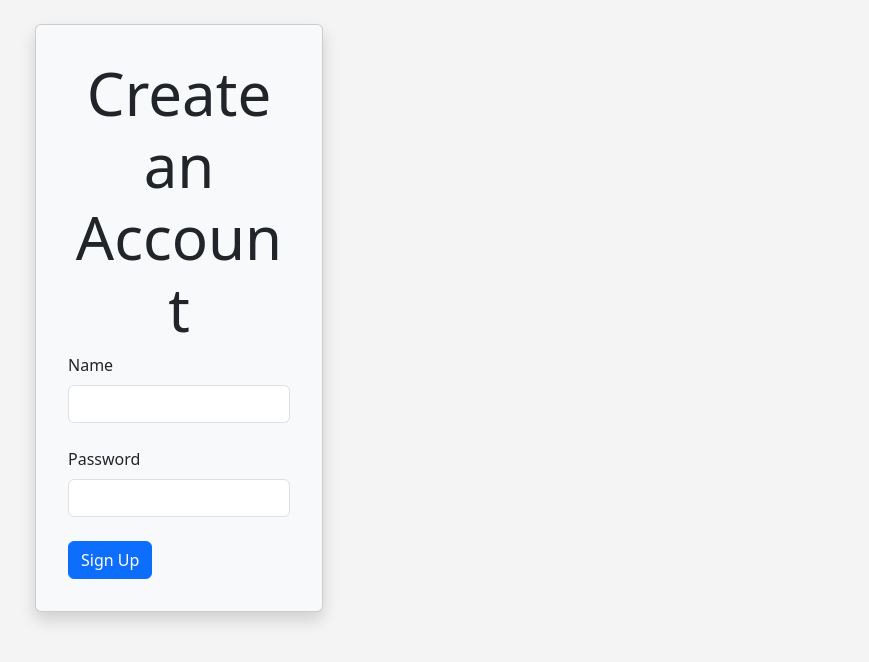
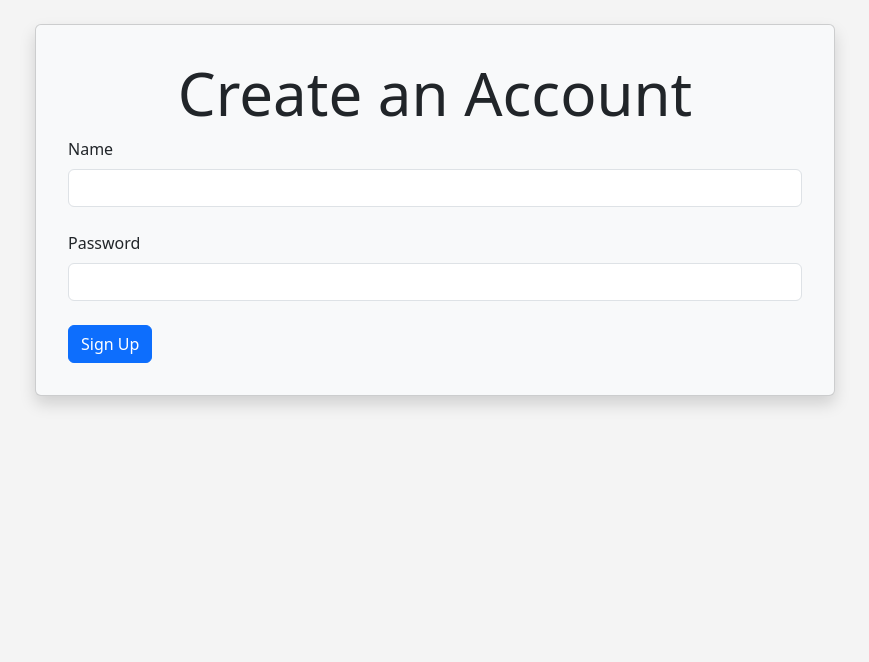
Before and after one commit to ErikBurdett/RoverWeb, a Flask app: page /user/signup in a window 1280 px wide. Shown: the part 56-718 px from the top of the page, without its empty margins (47-916 px from the left). Run offline with Flask 3, Linux system fonts and the light colour scheme; some libraries are stand-ins or nearby versions.

Commit message:
Update sign_up.html

```diff
--- a/api/templates/sign_up.html
+++ b/api/templates/sign_up.html
@@ -9,7 +9,7 @@
     </div>
 {% endfor %}
 
-<div class="card shadow p-3 mb-5 bg-body-tertiary rounded" style="width: 18rem;">
+<div class="card shadow p-3 mb-5 bg-body-tertiary rounded" style="width: 50rem;">
   <div class="card-body">
     <h1 class="card-title text-center">Create an Account</h1>
     <form method="POST">
```
